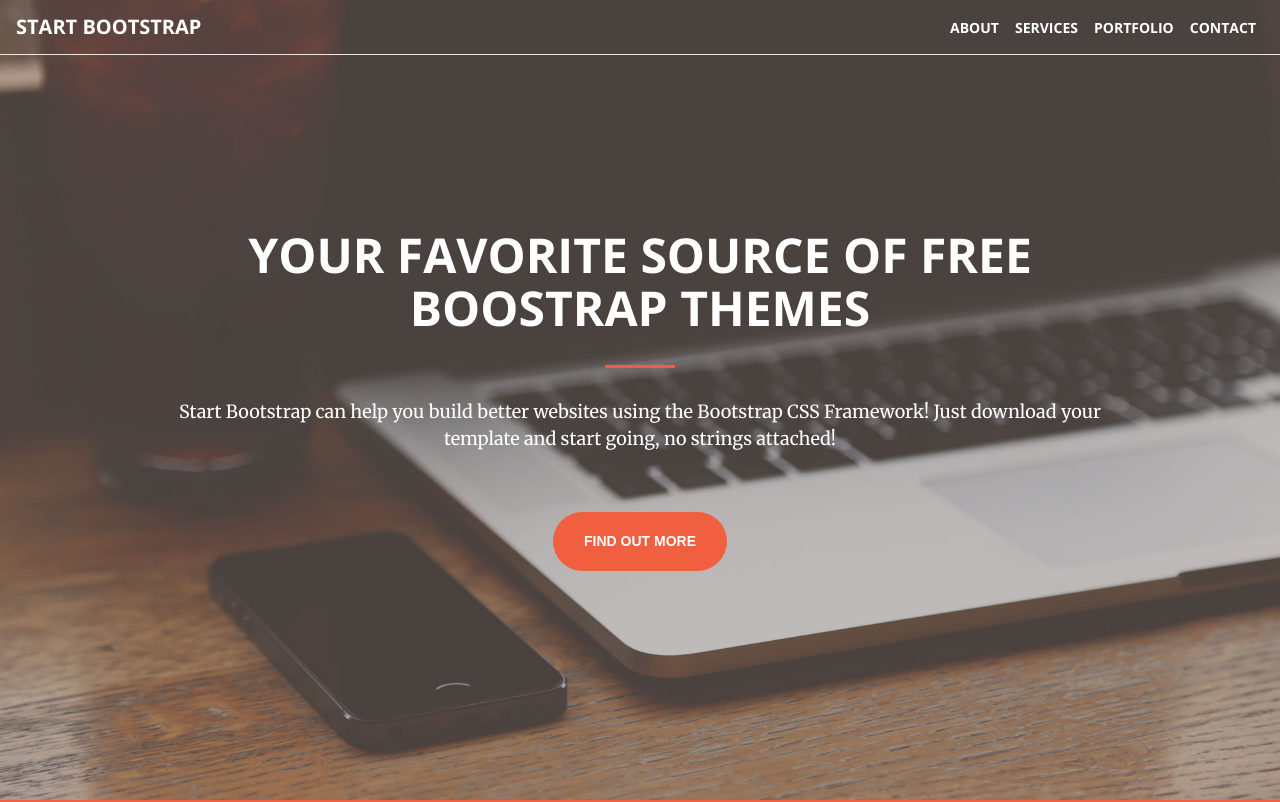
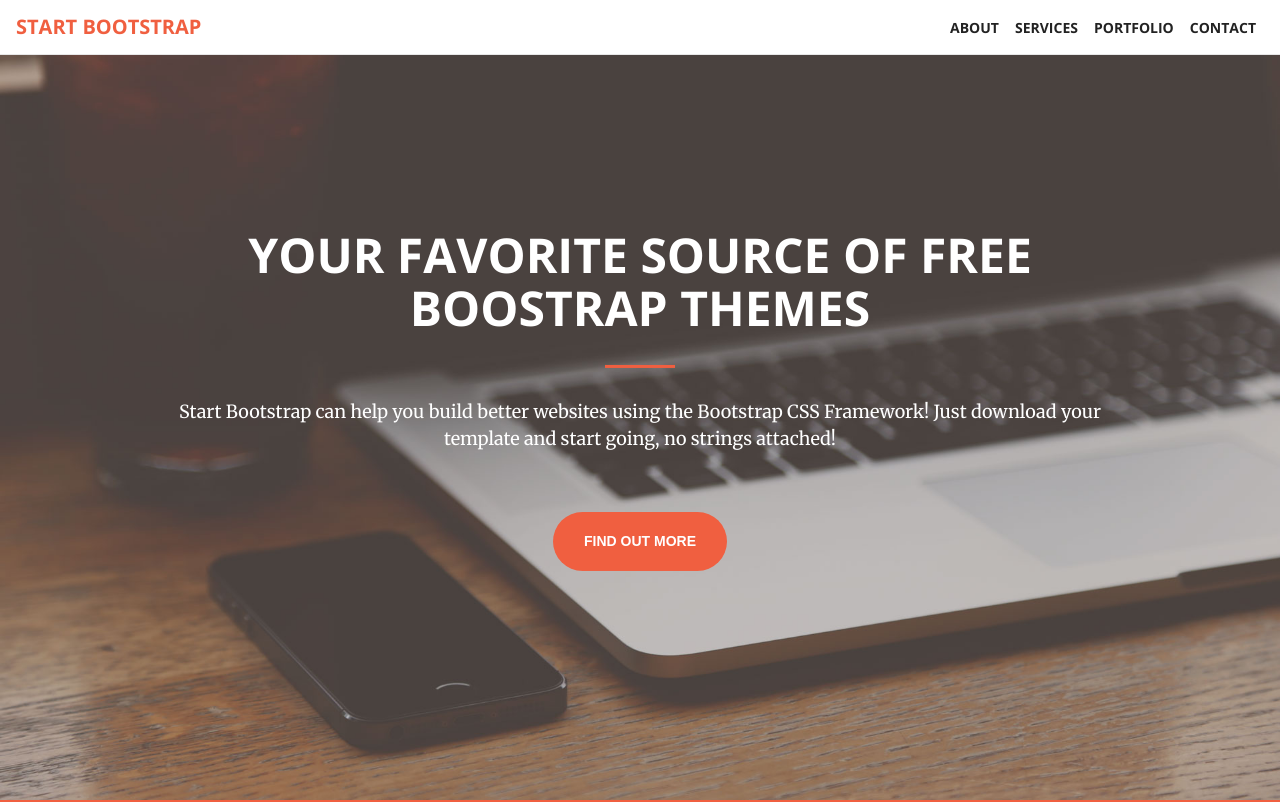
Before and after one commit to adamakers/StartBS-Landing-page, a plain HTML site: page index.html in a window 1280 px wide. Shown: the top 802 px of the page. Drawn offline with nearby package versions, Linux system fonts and the light colour scheme; a script that the page names is missing.

Commit message:
finished up styles except for scroll-fade in transitions

```diff
--- a/index.html
+++ b/index.html
@@ -13,29 +13,29 @@
     <link rel="stylesheet" type="text/css" href="styles/custom.css">
 
   </head>
-  <body>
+  <body id="page-top">
 
     <!--********** NAV **********-->
-    <nav class="navbar navbar-toggleable-sm navbar-light bg-faded fixed-top">
+    <nav class="navbar lit navbar-toggleable-sm navbar-light bg-faded fixed-top">
       <div class="navbar-header contain-fluid">
         <button class="navbar-toggler navbar-toggler-right" type="button" data-toggle="collapse" data-target="#navbarNav" aria-controls="navbarNav" aria-expanded="false" aria-label="Toggle navigation">
           <span class="navbar-toggler-icon"></span>
         </button>
-        <a class="navbar-brand font-weight-bold text-uppercase" href="#">Start Bootstrap</a>
+        <a class="navbar-brand font-weight-bold text-uppercase ease" href="#page_top">Start Bootstrap</a>
       </div>
       <div class="collapse navbar-collapse" id="navbarNav">
         <ul class="navbar-nav ml-auto">
           <li class="nav-item active">
-            <a class="nav-link" href="#">About <span class="sr-only">(current)</span></a>
+            <a class="nav-link ease" href="#page-about">About <span class="sr-only">(current)</span></a>
           </li>
           <li class="nav-item">
-            <a class="nav-link" href="#">Services</a>
+            <a class="nav-link ease" href="#page-service">Services</a>
           </li>
           <li class="nav-item">
-            <a class="nav-link" href="#">Portfolio</a>
+            <a class="nav-link ease" href="#page-portfolio">Portfolio</a>
           </li>
           <li class="nav-item">
-            <a class="nav-link" href="#">Contact</a>
+            <a class="nav-link ease" href="#page-contact">Contact</a>
           </li>
         </ul>
       </div>
@@ -57,7 +57,7 @@
 
     <!--********** ABOUT **********-->
 
-    <section class="about background-primary txt-primary">
+    <section id="page-about" class="about background-primary txt-primary">
       <div class="container">
         <div class="row justify-content-center">
           <div class="col-lg-8 text-center">
@@ -75,7 +75,7 @@
 
     <!--********** SERVICE **********-->
 
-    <section class="service">
+    <section id="page-service" class="service">
       <div class="container">
         <div class="row justify-content-center">
           <div class="col-8 text-center">
@@ -118,7 +118,7 @@
 
     <!--********** TILES **********-->
 
-    <section class="image-tiles container-fluid p-0"> <!--remove padding-->
+    <section id="#page-portfolio" class="image-tiles container-fluid p-0"> <!--remove padding-->
       <div class="row text-center">
         <div class="col-md-6 col-lg-4 px-0">
           <a href="#">
@@ -168,7 +168,7 @@
 
     <!--********** CONTACT **********-->
 
-    <section class="contact">
+    <section id="page-contact" class="contact">
       <div class="container">
         <div class="row justify-content-center">
           <div class="col-8 text-center">
--- a/styles/custom.css
+++ b/styles/custom.css
@@ -22,11 +22,13 @@ li {
   text-transform: uppercase;
 }
 
-a {
+a:link,
+a:visited {
   color: #222;
 }
 
-a:hover {
+a:hover,
+a:active {
   color: #f05f40;
 }
 
@@ -65,6 +67,11 @@ aside {
   background-color: #222;
 }
 
+::-moz-selection {
+  background: #222;
+  color: #fff;
+}
+
 ::selection {
   background: #222;
   color: #fff;
@@ -82,7 +89,6 @@ aside {
   padding: 20px 30px;
   font-size: 14px;
   cursor: pointer;
-  transition: all 0.3s ease;
 }
 
 .btn:hover {
@@ -108,12 +114,13 @@ i.fa {
   background-color: #f05f40;
 }
 
-.background-dark {
-  background-color: #222;
+.txt-primary {
+  color: #fff;
 }
 
-.txt-primary {
-  color: #fff;
+.ease {
+  -webkit-transition: all 0.3s ease;
+  transition: all 0.3s ease;
 }
 
 
@@ -144,12 +151,17 @@ i.fa {
   padding-right: 15px;
 }
 
-.navbar .navbar-brand {
-  color: #f05f40;
+.navbar .nav-item .nav-link:link,
+.navbar .nav-item .nav-link:visited {
+  font-size: 14px;
+  color: #222;
 }
 
-.navbar .nav-link {
-  font-size: 14px;
+.navbar .navbar-brand:link,
+.navbar .navbar-brand:visited,
+.navbar .nav-item .nav-link:hover,
+.navbar .nav-item .nav-link:active {
+  color: #f05f40;
 }
 
 
@@ -218,28 +230,38 @@ i.fa {
     border-bottom: 1px solid #e7e7e7;
   }
 
-  .navbar .navbar-brand,
-  .navbar .navbar-nav .nav-item .nav-link {
-    color: #fff;
-    transition: color 0.3s ease;
-  }
-
-  .navbar.lit {
-    background-color: #fff;
-  }
-
-  .navbar.lit .navbar-nav .nav-item .nav-link {
-    color: #222;
-  }
-
   .navbar .navbar-nav {
     border-top: none;
     padding-top: 0;
     margin-top: 0;
   }
 
+  .navbar .navbar-brand:link,
+  .navbar .navbar-brand:visited,
+  .navbar .navbar-nav .nav-item .nav-link:link,
+  .navbar .navbar-nav .nav-item .nav-link:visited {
+    color: #fff;
+  }
+
+  /*
+  after user scrolls, nav will turn white
+  link colors will also change
+  */
+  .navbar.lit {
+    background-color: #fff;
+  }
+
+  .navbar.lit .navbar-nav .nav-item .nav-link:link,
+  .navbar.lit .navbar-nav .nav-item .nav-link:visited {
+    color: #222;
+  }
+
   .navbar .navbar-brand:hover,
-  .navbar .navbar-nav li.nav-item .nav-link:hover {
+  .navbar .nabvar-brand:active,
+  .navbar.lit .navbar-brand:link,
+  .navbar.lit .navbar-brand:visited,
+  .navbar.lit .navbar-nav .nav-item .nav-link:hover,
+  .navbar.lit .navbar-nav .nav-item .nav-link:active {
     color: #f05f40;
   }
 
@@ -255,7 +277,8 @@ i.fa {
     position: absolute;
     top: 50%;
     left: 50%;
-    transform: translate(-50%, -50%);
+    -webkit-transform: translate(-50%, -50%);
+            transform: translate(-50%, -50%);
     margin-left: auto;
     margin-right: auto;
   }
```
